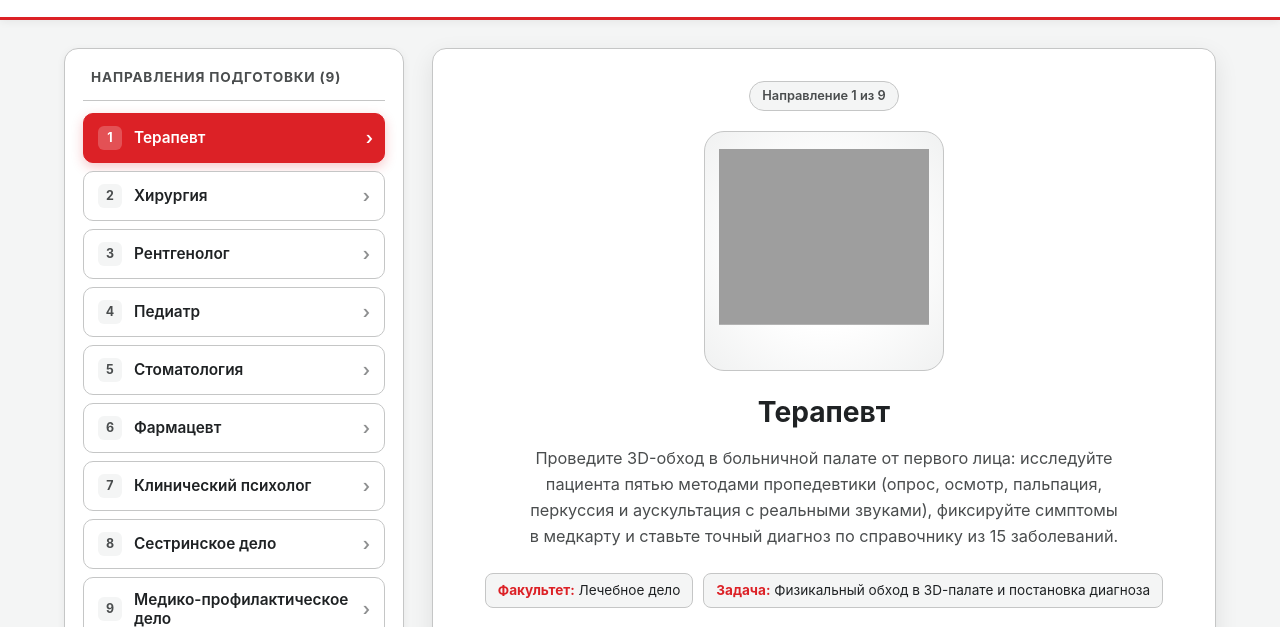
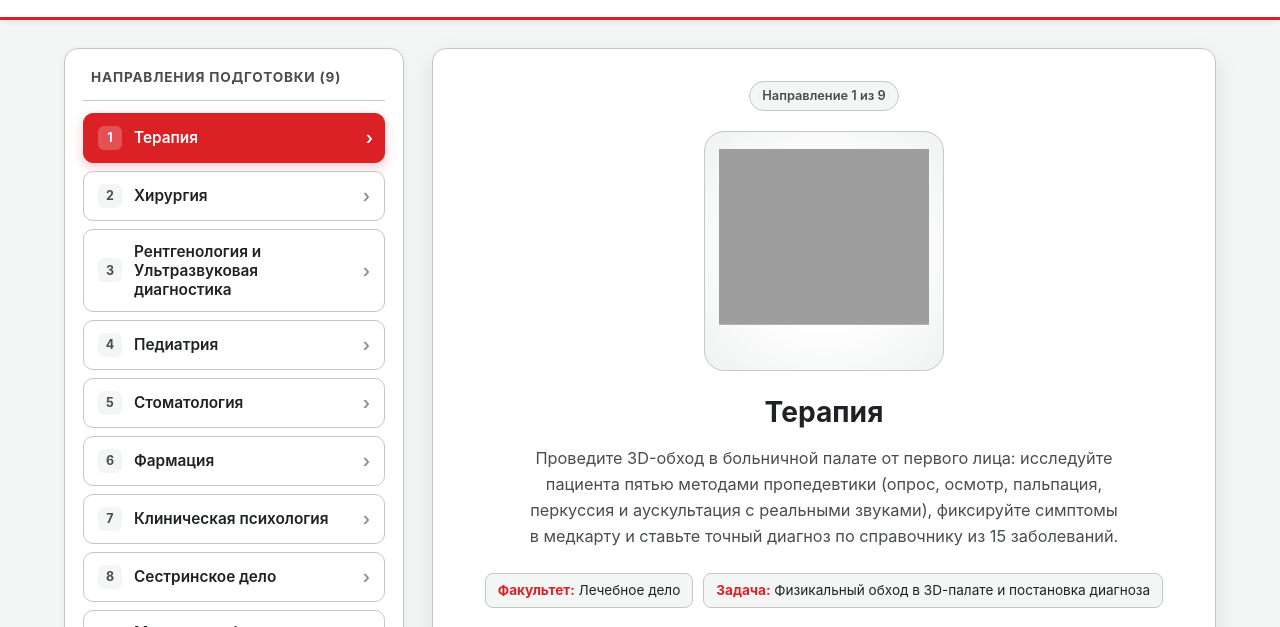
Before and after one commit to Classdura/testCH, a plain HTML site: page proforientationStudents/KemSMU/index.html in a window 1280 px wide. Shown: the part 146-773 px from the top of the page. Drawn offline with Linux system fonts and the light colour scheme.

Commit message:
Update index.html

```diff
--- a/proforientationStudents/KemSMU/index.html
+++ b/proforientationStudents/KemSMU/index.html
@@ -447,7 +447,7 @@
     const INTERACTIVES = [
       {
         id: "terapevt",
-        title: "Терапевт",
+        title: "Терапия",
         file: "terapevt.html",
         faculty: "Лечебное дело",
         task: "Физикальный обход в 3D-палате и постановка диагноза",
@@ -465,7 +465,7 @@
       },
       {
         id: "raydiagnost",
-        title: "Рентгенолог",
+        title: "Рентгенология и Ультразвуковая диагностика",
         file: "raydiagnost.html",
         faculty: "Лечебное дело",
         task: "Рентгенография и УЗИ с допплером в 3D-кабинете",
@@ -474,7 +474,7 @@
       },
       {
         id: "pediatria",
-        title: "Педиатр",
+        title: "Педиатрия",
         file: "pediatria.html",
         faculty: "Педиатрия",
         task: "Осмотр юных пациентов 3D-приборами и выбор тактики",
@@ -492,7 +492,7 @@
       },
       {
         id: "pharmacer",
-        title: "Фармацевт",
+        title: "Фармация",
         file: "pharmacer.html",
         faculty: "Фармация",
         task: "3D-кампус PharmaLab: 5 кафедр и 15 практикумов",
@@ -501,7 +501,7 @@
       },
       {
         id: "klipsych",
-        title: "Клинический психолог",
+        title: "Клиническая психология",
         file: "klipsych.html",
         faculty: "Клиническая психология",
         task: "Психо-детектив: клиническая беседа и снятие «Психе-замков»",
```
